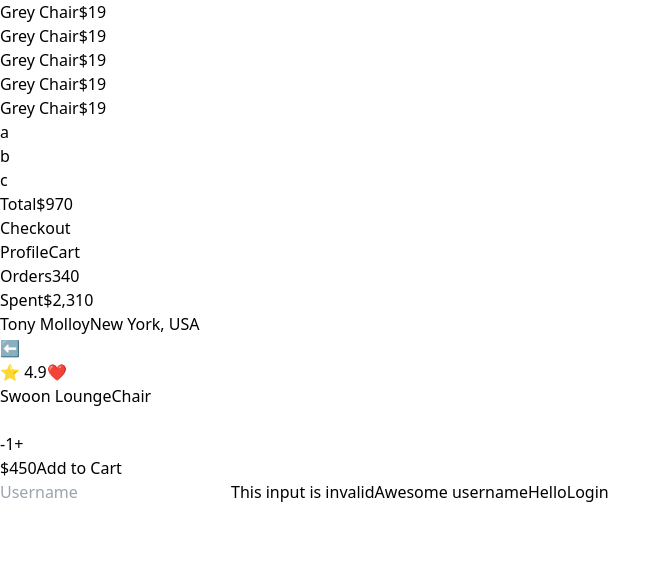
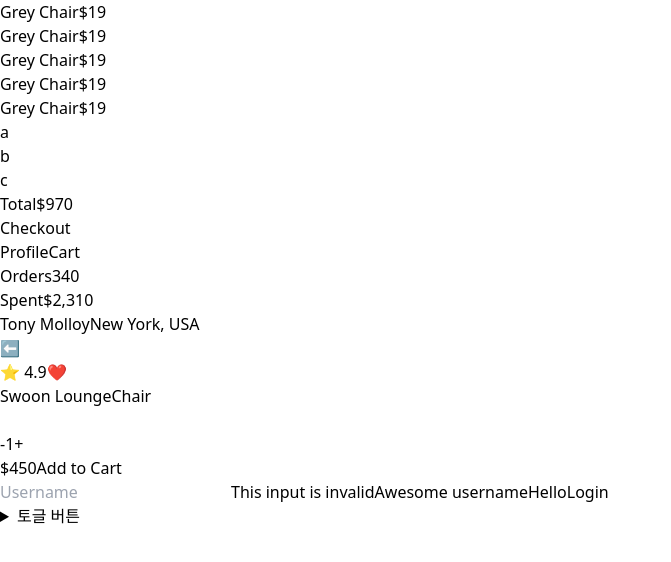
Before and after one commit to HyeonWooGa/tailwind-css__practice, a Next.js app: page / in a window 1280 px wide. Shown: the top 562 px of the page, without its empty margins (0-671 px from the left). Built offline with nearby package versions, Linux system fonts and the light colour scheme.

Commit message:
💄style: details, selection

```diff
--- a/pages/index.tsx
+++ b/pages/index.tsx
@@ -33,7 +33,7 @@ const Home: NextPage = () => {
       <div className="bg-white rounded-3xl shadow-xl overflow-hidden group">
         <div className="bg-blue-500 p-6 pb-24 flex items-center justify-between">
           <span className="text-white text-2xl">Profile</span>
-          <span className="text-white">Cart</span>
+          <span className="text-rwhite">Cart</span>
         </div>
         <div className="rounded-3xl p-7 bg-white relative -top-5">
           <div className="flex justify-between items-end relative -top-16">
@@ -41,7 +41,7 @@ const Home: NextPage = () => {
               <span className="text-sm text-gray-500">Orders</span>
               <span className="font-medium">340</span>
             </div>
-            <div className="h-24 w-24 bg-red-400 rounded-full group-hover:bg-red-300" />
+            <div className="h-24 w-24 bg-red-400 rounded-full group-hover:bg-red-300 transition-colors" />
             <div className="flex flex-col items-center">
               <span className="text-sm text-gray-500">Spent</span>
               <span className="font-medium">$2,310</span>
@@ -105,6 +105,10 @@ const Home: NextPage = () => {
         <span className="hidden peer-hover:block">Hello</span>
         <input type="submit" value="Login" className="bg-white" />
       </form>
+      <details className="select-none open:text-white open:bg-indigo-400">
+        <summary className="cursor-pointer">토글 버튼</summary>
+        <span>까꿍</span>
+      </details>
     </div>
   );
 };
```
